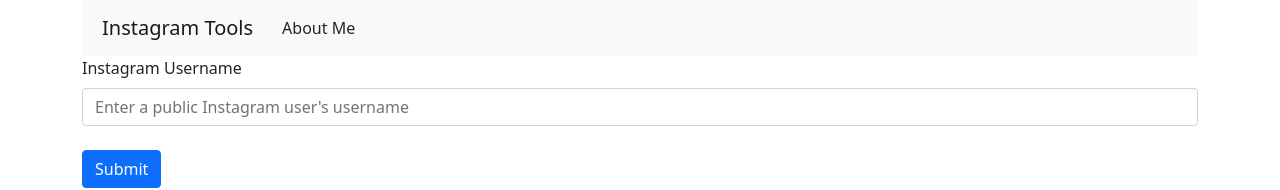
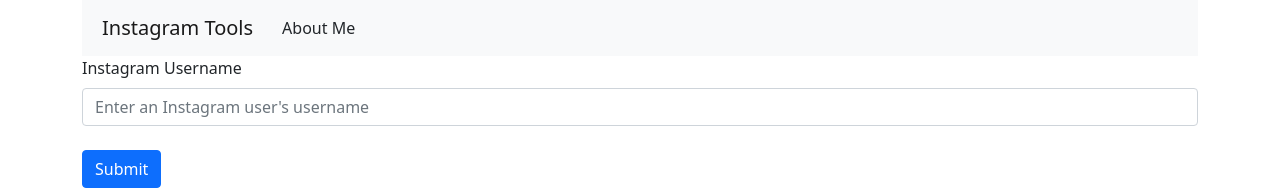
Before and after one commit to anushibin007/insta-tools, a React (Create React App) app: page / in a window 1280 px wide. Shown: the top 190 px of the page. Built offline with nearby package versions, Linux system fonts and the light colour scheme.

Commit message:
Added gh-pages

```diff
--- a/package.json
+++ b/package.json
@@ -1,5 +1,6 @@
 {
   "name": "insta-tools",
+  "homepage": "https://anushibin007.github.io/insta-tools/",
   "version": "0.1.0",
   "private": true,
   "dependencies": {
@@ -10,6 +11,7 @@
     "axios": "^0.21.1",
     "bootstrap": "^5.0.1",
     "bootstrap-icons": "^1.5.0",
+    "gh-pages": "^3.2.0",
     "jquery": "^3.6.0",
     "react": "^17.0.2",
     "react-bootstrap": "^1.6.1",
@@ -20,6 +22,8 @@
   },
   "scripts": {
     "start": "react-scripts start",
+    "predeploy": "npm run build",
+    "deploy": "gh-pages -d build",
     "build": "react-scripts build",
     "test": "react-scripts test",
     "eject": "react-scripts eject"
--- a/src/App.js
+++ b/src/App.js
@@ -12,7 +12,7 @@ function App() {
 	return (
 		<Container>
 			<Navigation />
-			<Router>
+			<Router basename="/insta-tools">
 				<Switch>
 					<Route path="/" exact component={UserSearch} />
 					<Route path="/dp/:username" component={DisplayPicture} />
--- a/src/components/UserSearch.js
+++ b/src/components/UserSearch.js
@@ -17,7 +17,7 @@ const UserSearch = (props) => {
 		<Form onSubmit={handleFormSubmit}>
 			<Form.Group controlId="username">
 				<Form.Label>Instagram Username</Form.Label>
-				<Form.Control type="text" placeholder="Enter a public Instagram user's username" onChange={handleUsernameChanged} />
+				<Form.Control type="text" placeholder="Enter an Instagram user's username" onChange={handleUsernameChanged} required />
 			</Form.Group>
 			<br />
 			<Button variant="primary" type="submit">
```
Also changed, not shown: 1 other file (tests, documents, lock files or other folders).
